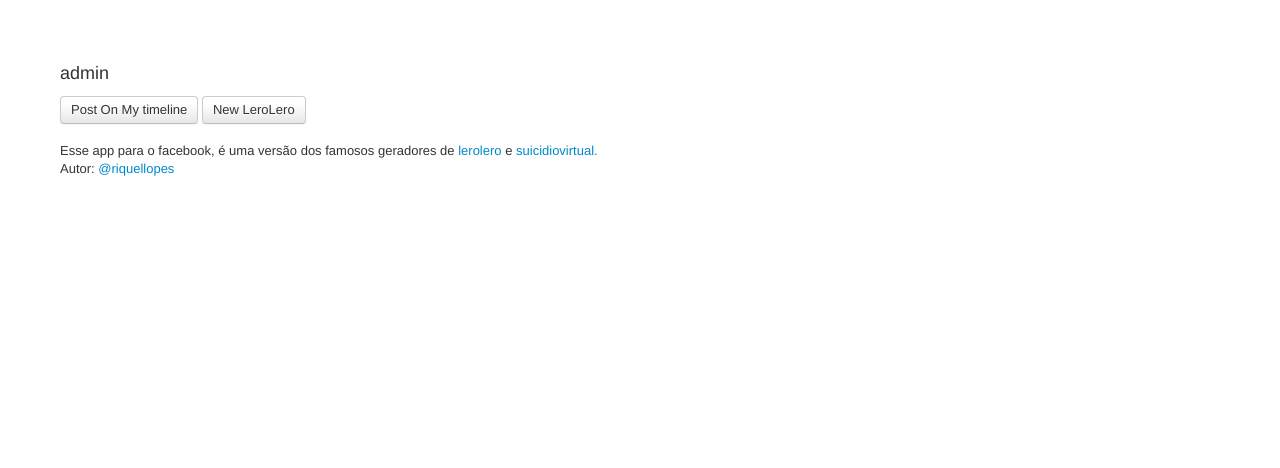
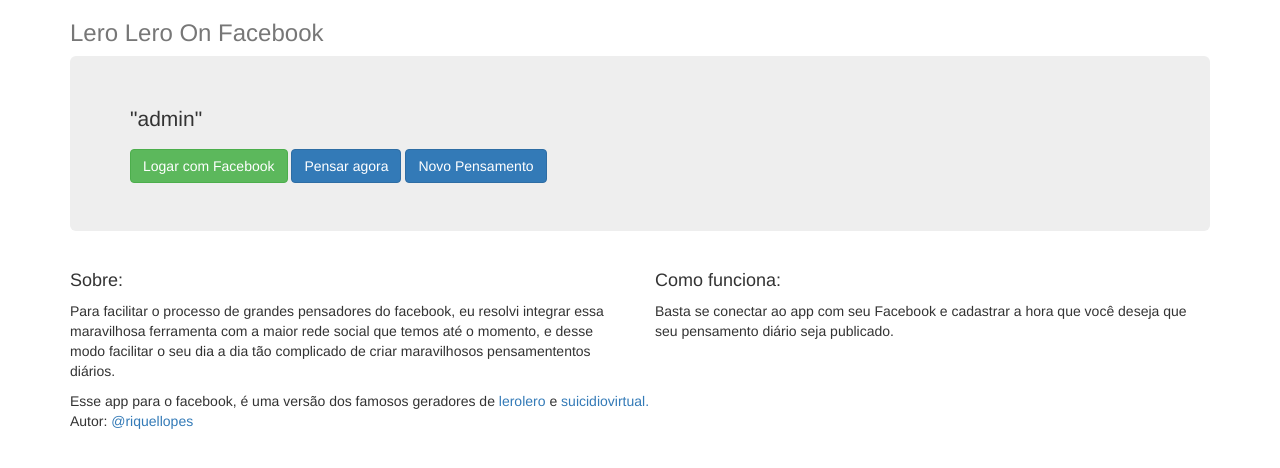
Before and after one commit to riquellopes/lerolero, a Flask app: template templates/template.html in a window 1280 px wide. Shown: the top 468 px of the page. Run offline with Flask 2, Linux system fonts and the light colour scheme; the template is opened without the code that fills it: most values are stand-ins (such as "Sample title", 1, 10 or a date in 2020); some libraries are stand-ins or nearby versions.

Commit message:
Atualizando arquivos e adicionando js

```diff
--- a/app.py
+++ b/app.py
@@ -39,20 +39,23 @@ facebook = oauth.remote_app('facebook',
     authorize_url='https://www.facebook.com/dialog/oauth',
     consumer_key=app.config['FACEBOOK_CONSUMER_KEY'],
     consumer_secret=app.config['FACEBOOK_CONSUMER_SECRET'],
-    request_token_params={'scope': 'email'}
+    request_token_params={'scope': ('email', 'publish_actions', )}
 )
 
 @app.route('/')
 def home():
-	if session.get('oauth_token'):
-		#lerolero = "Evidentemente, a execucao dos pontos do programa agrega valor ao estabelecimento dos modos de operacao convencionais.";
+	if app.config['TEST']:
+		lerolero = "Evidentemente, a execucao dos pontos do programa agrega valor ao estabelecimento dos modos de operacao convencionais.";
+	else:
 		lerolero=LeroLero.get()
-		url_lerolero=__URL__
-		url_original=__URL_ORIGINAL__
-		url_git=__URL_GIT__
-		return render_template('template.html', **locals())
-	else:
-		return facebook.authorize(callback=url_for('facebook_authorized', next=request.args.get('next') or request.referrer or None, _external=True))
+	url_lerolero=__URL__
+	url_original=__URL_ORIGINAL__
+	url_git=__URL_GIT__
+	return render_template('template.html', **locals())
+
+@app.route('/login')
+def login():
+	return facebook.authorize(callback=url_for('facebook_authorized', next=request.args.get('next') or request.referrer or None, _external=True))
 
 @app.route('/login/authorized')
 @facebook.authorized_handler
@@ -72,3 +75,11 @@ def generate():
 @app.route('/timeline-post', methods=['POST'])
 def timeline_post():
 	return request.form['lero']
+
+@facebook.tokengetter
+def get_facebook_token():
+	return session.get('facebook_token')
+
+@app.context_processor
+def user_loggend():
+	return dict(user_loggend=session.get('facebook_token'))
--- a/templates/template.html
+++ b/templates/template.html
@@ -7,8 +7,11 @@
 		<meta name="author" content="Felippe Nardi" />
 		<meta name="author" content="Henrique Lopes" />
 		<meta name="language" content="pt-BR" />
-		<link rel="stylesheet" href="/static/css/bootstrap.min.css" type="text/css">
+		<link rel="stylesheet" href="//netdna.bootstrapcdn.com/bootstrap/3.1.1/css/bootstrap.min.css" type="text/css">
 		<script src="//ajax.googleapis.com/ajax/libs/jquery/1.8.2/jquery.min.js"></script>
+		<script src="//netdna.bootstrapcdn.com/bootstrap/3.1.1/js/bootstrap.min.js"></script>
+		<script type="text/javascript" src="static/js/bootstrap-timepicker.min.js"></script>
+		<script type="text/javascript" src="//connect.facebook.net/en_UK/all.js"></script>
 	</head>
 
 <style type="text/css">
@@ -26,24 +29,113 @@
 			});
 		});
 
-		$("#post-on-my-timeline").click(function(){
-			$('button').attr('disabled', true);
-			var lero = $('#lero-lero').val();
+		$('#pensar-agora').click(function(){
+			FB.ui({method: 'stream.publish',
+				   display:'popup',
+			       message: 'getting educated about Facebook Connect',
+				   attachment: {
+						name: 'Connect',
+						caption: 'The Facebook Connect JavaScript SDK',
+						description: ('A small JavaScript library that allows you to harness '+'the power of Facebook, bringing the user\'s identity, '+'social graph and distribution power to your site.'),
+						media: [{ 'type': 'image',
+								  'src': 'http://www.yoursite.com/images/facebook_icon.png',
+								  'href': window.location.href
+						}],
+			       		href: 'http://github.com/facebook/connect-js'
+					},
+					action_links: [{
+						 text: 'Code',
+						 href: 'http://github.com/facebook/connect-js'
+					}],
+					user_message_prompt: 'Share your thoughts about Connect'
 
-			$.post('/timeline-post', {lero:lero}).done(function(rs){
-				console.log(rs);
 			});
 		});
+
+		$('#time').timepicker({
+	        template: false,
+		    showInputs: false,
+		    minuteStep: 5
+	    });
 	});
+
+	window.fbAsyncInit = function() {
+	   FB.init({appId: 1406194806321410, status: true, cookie: true, xfbml: true});
+    };
 </script>
 <body>
-	<div class='hero-unit'>
-		<p id='p-lero-lero'>{{lerolero|safe}}</p>
-		<form method='post' onsubmit='return false;'>
-			<textarea name='lero-lero' style='display:none;' id='lero-lero'>{{lerolero|safe}}</textarea>
-			<button type='submit' name='post-on-my-timeline' id='post-on-my-timeline' class='btn btn-link'>Post On My timeline</button>
-			<button type='button' name='new-lero-lero' id='new-lero-lero' class='btn btn-link'>New LeroLero</button>
-		</form>
+	<div class='container'>
+		<div id='fb-root'></div>
+		<div class='header'>
+			<h3 class="text-muted">Lero Lero On Facebook</h3>
+		</div>
+		<div class='jumbotron'>
+			<p id='p-lero-lero'>"{{lerolero|safe}}"</p>
+			<div>
+				<textarea name='lero-lero' style='display:none;'>{{lerolero|safe}}</textarea>
+				{% if not user_loggend %}
+					<a href="{{url_for('login')}}" id='post-on-my-timeline' class='btn btn-success'>Logar com Facebook</a>
+				{% else %}
+					<button class="btn btn-primary" data-toggle="modal" data-target="#myModal">Agendar</button>
+				{% endif %}
+				<button class="btn btn-primary" id='pensar-agora'>Pensar agora</button>
+				<button type='button' name='new-lero-lero' id='new-lero-lero' class='btn btn-primary'>Novo Pensamento</button>
+			</div>
+		</div>
+		<div class='row marketing'>
+			<div class="col-lg-6">
+			    <h4>Sobre:</h4>
+			    <p>	Para facilitar o processo de grandes pensadores do facebook, eu resolvi integrar essa maravilhosa ferramenta com
+					a maior rede social que temos até o momento, e desse modo facilitar o seu dia a dia tão complicado de criar maravilhosos pensamententos diários.</p>
+			 </div>
+			 <div class="col-lg-6">
+			    <h4>Como funciona:</h4>
+			    <p>Basta se conectar ao app com seu Facebook e cadastrar a hora que você deseja que seu pensamento diário seja publicado.</p>
+			 </div>
+		</div>
+
+		{% if user_loggend %}
+		<div class="modal fade" id="myModal" tabindex="-1" role="dialog" aria-labelledby="myModalLabel" aria-hidden="true">
+		  <div class="modal-dialog">
+		    <div class="modal-content">
+		      <div class="modal-header">
+		        <button type="button" class="close" data-dismiss="modal" aria-hidden="true">&times;</button>
+		        <h4 class="modal-title" id="myModalLabel">Agendar horário do pensamento do dia:</h4>
+		      </div>
+		      <div class="modal-body">
+				<form class="form-horizontal" role="form">
+					<div class="form-group">
+						<label for='days' class='col-sm-2 control-label'>Dias:</label>
+						<div class='col-sm-10'>
+		        			<select name='days' id='days'size="7" multiple="multiple">
+								<option>Domingo</option>
+								<option>Segunda-feira</option>
+								<option>Terça-feira</option>
+								<option>Quarta-feira</option>
+								<option>Quinta-feira</option>
+								<option>Sexta-feira</option>
+								<option>Sábado</option>
+							</select>
+							<span class="help-block">Dias da semana.</span>
+						</div>
+					</div>
+					<div class="form-group">
+						<label for='time' class="col-sm-2 control-label">Horário:</label>
+						<div class='col-sm-10'>
+							<input type='text' class="input-small" name='time' id='time'/>
+							<span class="help-block">Horário do pensamento.</span>
+						</div>
+					</div>
+				</form>
+		      </div>
+		      <div class="modal-footer">
+		        <button type="button" class="btn btn-default" data-dismiss="modal">Close</button>
+		        <button type="button" class="btn btn-primary">Save changes</button>
+		      </div>
+		    </div>
+		  </div>
+		</div>
+		{% endif %}
 
 		<footer>
 			Esse app para o facebook, é uma versão dos famosos geradores de <a href='{{url_lerolero}}'>lerolero</a> e <a href='{{url_original}}'>suicidiovirtual.</a><br />Autor: <a href='{{url_git}}'>@riquellopes</a>
```
Also changed, not shown: static/css/bootstrap-timepicker.min.css (added), static/js/bootstrap-timepicker.min.js (added).
